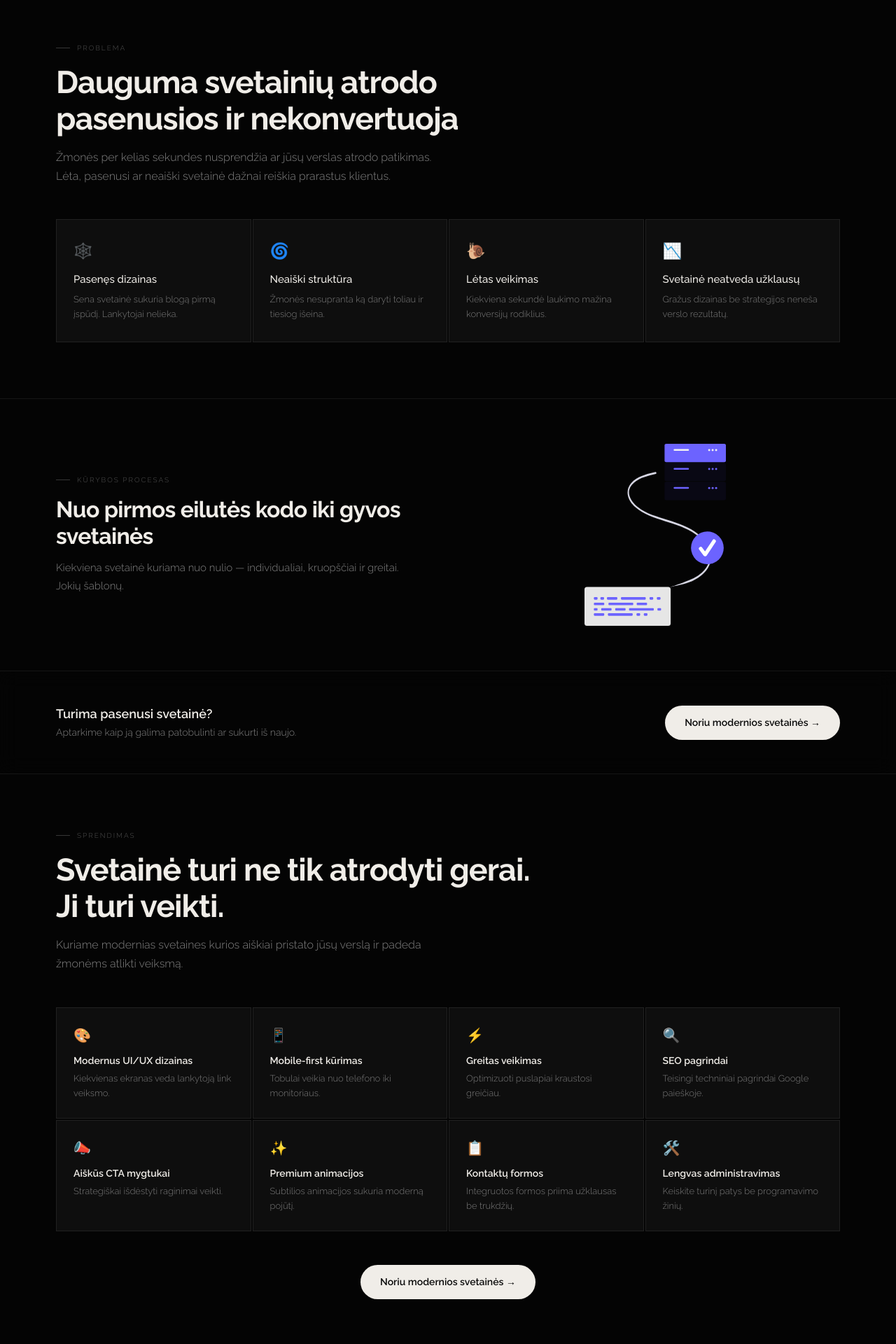
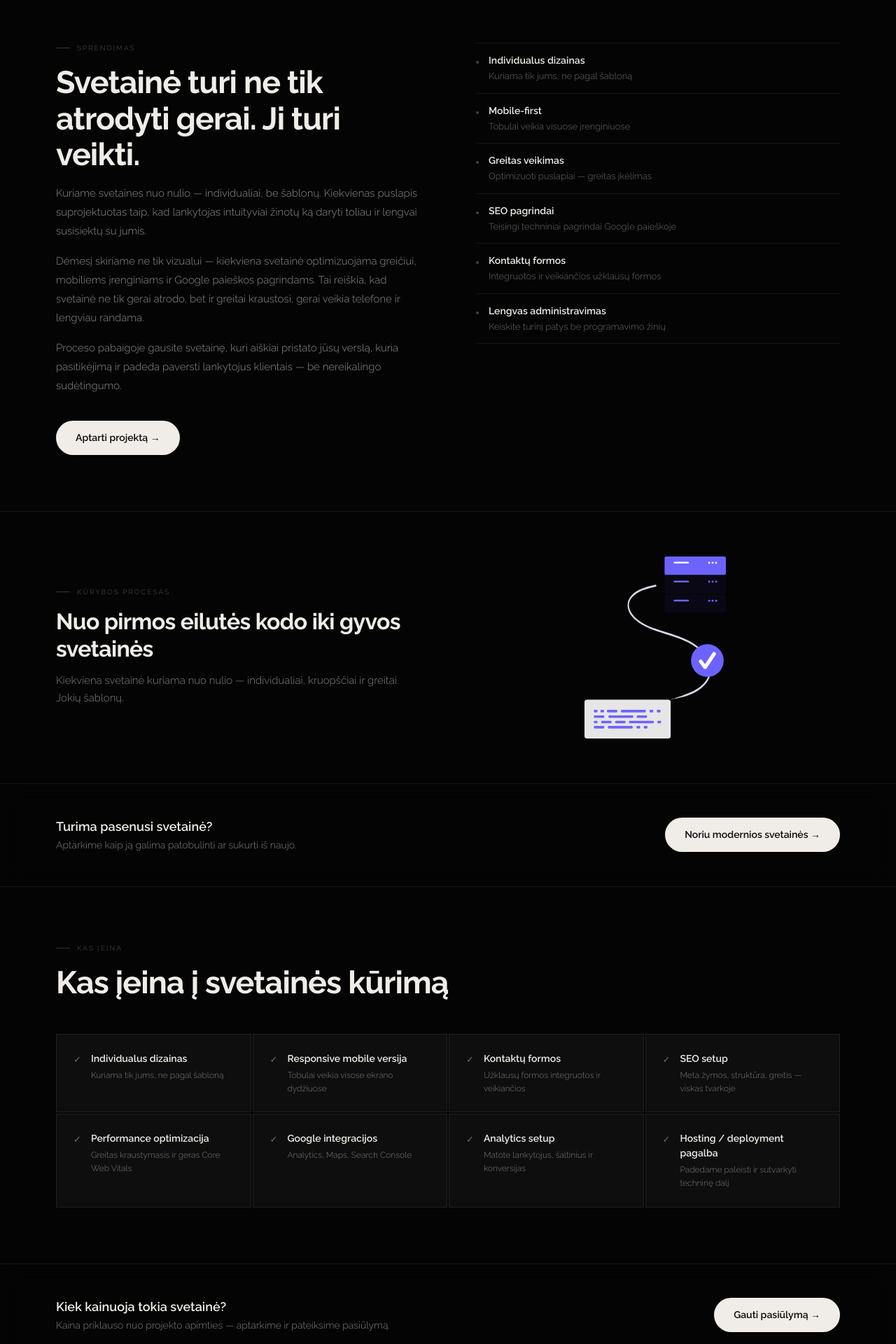
Before and after one commit to faustaskz/koma-studio, a Next.js app: page /paslaugos/svetainiu-kurimas in a window 1280 px wide. Shown: the part 820-2740 px from the top of the page at 70% size. Built offline with nearby package versions, Linux system fonts and the light colour scheme; a web font is replaced by a local one.

Commit message:
pakeitimai

```diff
--- a/app/layout.tsx
+++ b/app/layout.tsx
@@ -32,10 +32,6 @@ export const metadata: Metadata = {
     "Google Ads, Meta Ads ir SEO optimizacija jūsų verslo augimui. Modernios svetainės kurios atrodo profesionaliai ir generuoja klientus.",
   alternates: {
     canonical: BASE_URL,
-  },
-  icons: {
-    icon: '/favicon.svg',
-    apple: '/favicon.svg',
   },
   robots: {
     index: true,
--- a/app/paslaugos/svetainiu-kurimas/page.tsx
+++ b/app/paslaugos/svetainiu-kurimas/page.tsx
@@ -58,12 +58,14 @@ export default function SvetainiuKurimasPage() {
         .prob-desc { font-size: 13px; color: rgba(255,255,255,0.45); line-height: 1.6; }
 
         /* SOLUTION */
-        .sol-grid { display: grid; grid-template-columns: repeat(4,1fr); gap: 2px; margin-top: 48px; }
-        .sol-card { background: rgba(255,255,255,0.04); border: 1px solid rgba(255,255,255,0.08); padding: 24px; transition: background 0.2s; }
-        .sol-card:hover { background: rgba(255,255,255,0.07); }
-        .sol-icon { font-size: 20px; margin-bottom: 12px; }
-        .sol-title { font-size: 14px; font-weight: 600; color: #f0ede8; line-height: 1.4; margin-bottom: 0; }
-        .sol-desc { font-size: 13px; color: rgba(255,255,255,0.45); line-height: 1.6; margin-top: 6px; }
+        .sol-split { display: grid; grid-template-columns: 1fr 1fr; gap: 80px; align-items: start; }
+        .sol-body { font-size: 15px; color: rgba(255,255,255,0.55); line-height: 1.8; margin-bottom: 16px; }
+        .sol-list { display: flex; flex-direction: column; gap: 0; }
+        .sol-item { display: flex; align-items: baseline; gap: 14px; padding: 14px 0; border-bottom: 1px solid rgba(255,255,255,0.07); }
+        .sol-item:first-child { border-top: 1px solid rgba(255,255,255,0.07); }
+        .sol-item-dot { width: 4px; height: 4px; border-radius: 50%; background: rgba(255,255,255,0.25); flex-shrink: 0; margin-top: 8px; }
+        .sol-item-label { font-size: 14px; font-weight: 600; color: #f0ede8; margin-bottom: 2px; }
+        .sol-item-desc { font-size: 13px; color: rgba(255,255,255,0.4); line-height: 1.5; }
 
         /* GET */
         .get-grid { display: grid; grid-template-columns: repeat(4,1fr); gap: 2px; margin-top: 48px; }
@@ -145,7 +147,7 @@ export default function SvetainiuKurimasPage() {
           .cta-strip { padding: 32px 24px; flex-direction: column; text-align: center; }
           .cta-strip .btn-main { width: 100%; }
           .prob-grid { grid-template-columns: 1fr 1fr; gap: 2px; }
-          .sol-grid { grid-template-columns: 1fr 1fr; gap: 2px; }
+          .sol-split { grid-template-columns: 1fr; gap: 40px; }
           .get-grid { grid-template-columns: 1fr 1fr; gap: 2px; }
           .proc-grid { grid-template-columns: 1fr; gap: 2px; }
           .fit-grid { grid-template-columns: 1fr; }
@@ -180,24 +182,37 @@ export default function SvetainiuKurimasPage() {
         </div>
       </section>
 
-      {/* 2. PROBLEMA */}
+      {/* 2. SPRENDIMAS */}
       <section className="section">
-        <div className="sec-tag">Problema</div>
-        <h2 className="sec-title">Dauguma svetainių atrodo pasenusios ir nekonvertuoja</h2>
-        <p className="sec-sub">Žmonės per kelias sekundes nusprendžia ar jūsų verslas atrodo patikimas. Lėta, pasenusi ar neaiški svetainė dažnai reiškia prarastus klientus.</p>
-        <div className="prob-grid">
-          {[
-            { icon: '🕸️', title: 'Pasenęs dizainas', desc: 'Sena svetainė sukuria blogą pirmą įspūdį. Lankytojai nelieka.' },
-            { icon: '🌀', title: 'Neaiški struktūra', desc: 'Žmonės nesupranta ką daryti toliau ir tiesiog išeina.' },
-            { icon: '🐌', title: 'Lėtas veikimas', desc: 'Kiekviena sekundė laukimo mažina konversijų rodiklius.' },
-            { icon: '📉', title: 'Svetainė neatveda užklausų', desc: 'Gražus dizainas be strategijos neneša verslo rezultatų.' },
-          ].map(p => (
-            <div key={p.title} className="prob-card">
-              <div className="prob-icon">{p.icon}</div>
-              <div className="prob-title">{p.title}</div>
-              <p className="prob-desc">{p.desc}</p>
+        <div className="sol-split">
+          <div>
+            <div className="sec-tag">Sprendimas</div>
+            <h2 className="sec-title">Svetainė turi ne tik atrodyti gerai. Ji turi veikti.</h2>
+            <p className="sol-body">Kuriame svetaines nuo nulio — individualiai, be šablonų. Kiekvienas puslapis suprojektuotas taip, kad lankytojas intuityviai žinotų ką daryti toliau ir lengvai susisiektų su jumis.</p>
+            <p className="sol-body">Dėmesį skiriame ne tik vizualui — kiekviena svetainė optimizuojama greičiui, mobiliems įrenginiams ir Google paieškos pagrindams. Tai reiškia, kad svetainė ne tik gerai atrodo, bet ir greitai kraustosi, gerai veikia telefone ir lengviau randama.</p>
+            <p className="sol-body">Proceso pabaigoje gausite svetainę, kuri aiškiai pristato jūsų verslą, kuria pasitikėjimą ir padeda paversti lankytojus klientais — be nereikalingo sudėtingumo.</p>
+            <div style={{ marginTop: '36px' }}>
+              <button className="btn-main" onClick={cta}>Aptarti projektą →</button>
             </div>
-          ))}
+          </div>
+          <div className="sol-list">
+            {[
+              { label: 'Individualus dizainas', desc: 'Kuriama tik jums, ne pagal šabloną' },
+              { label: 'Mobile-first', desc: 'Tobulai veikia visuose įrenginiuose' },
+              { label: 'Greitas veikimas', desc: 'Optimizuoti puslapiai — greitas įkėlimas' },
+              { label: 'SEO pagrindai', desc: 'Teisingi techniniai pagrindai Google paieškoje' },
+              { label: 'Kontaktų formos', desc: 'Integruotos ir veikiančios užklausų formos' },
+              { label: 'Lengvas administravimas', desc: 'Keiskite turinį patys be programavimo žinių' },
+            ].map(s => (
+              <div key={s.label} className="sol-item">
+                <div className="sol-item-dot" />
+                <div>
+                  <div className="sol-item-label">{s.label}</div>
+                  <div className="sol-item-desc">{s.desc}</div>
+                </div>
+              </div>
+            ))}
+          </div>
         </div>
       </section>
 
@@ -221,34 +236,6 @@ export default function SvetainiuKurimasPage() {
         </div>
         <button className="btn-main" onClick={cta}>Noriu modernios svetainės →</button>
       </div>
-
-      {/* 3. SPRENDIMAS */}
-      <section className="section">
-        <div className="sec-tag">Sprendimas</div>
-        <h2 className="sec-title">Svetainė turi ne tik atrodyti gerai. Ji turi veikti.</h2>
-        <p className="sec-sub">Kuriame modernias svetaines kurios aiškiai pristato jūsų verslą ir padeda žmonėms atlikti veiksmą.</p>
-        <div className="sol-grid">
-          {[
-            { icon: '🎨', title: 'Modernus UI/UX dizainas', desc: 'Kiekvienas ekranas veda lankytoją link veiksmo.' },
-            { icon: '📱', title: 'Mobile-first kūrimas', desc: 'Tobulai veikia nuo telefono iki monitoriaus.' },
-            { icon: '⚡', title: 'Greitas veikimas', desc: 'Optimizuoti puslapiai kraustosi greičiau.' },
-            { icon: '🔍', title: 'SEO pagrindai', desc: 'Teisingi techniniai pagrindai Google paieškoje.' },
-            { icon: '📣', title: 'Aiškūs CTA mygtukai', desc: 'Strategiškai išdėstyti raginimai veikti.' },
-            { icon: '✨', title: 'Premium animacijos', desc: 'Subtilios animacijos sukuria moderną pojūtį.' },
-            { icon: '📋', title: 'Kontaktų formos', desc: 'Integruotos formos priima užklausas be trukdžių.' },
-            { icon: '🛠️', title: 'Lengvas administravimas', desc: 'Keiskite turinį patys be programavimo žinių.' },
-          ].map(s => (
-            <div key={s.title} className="sol-card">
-              <div className="sol-icon">{s.icon}</div>
-              <div className="sol-title">{s.title}</div>
-              <p className="sol-desc">{s.desc}</p>
-            </div>
-          ))}
-        </div>
-        <div style={{ marginTop: '48px', display: 'flex', justifyContent: 'center' }}>
-          <button className="btn-main" onClick={cta}>Noriu modernios svetainės →</button>
-        </div>
-      </section>
 
       {/* 4. KĄ GAUNATE */}
       <section className="section">
@@ -369,17 +356,6 @@ export default function SvetainiuKurimasPage() {
         </div>
       </section>
 
-      {/* GIF 3 — naršymo patirtis */}
-      <div className="gif-split">
-        <div>
-          <div className="gif-copy-tag">Galutinis rezultatas</div>
-          <h3 className="gif-copy-h">Štai kaip tai atrodo lankytojo akimis</h3>
-          <p className="gif-copy-p">Greita, sklandi, aiški. Tai ką žmonės jaučia atėję į modernią, gerai sukurtą svetainę.</p>
-        </div>
-        <div className="gif-frame">
-          <img src="/svetaineskurimasgif.webp" alt="Svetainės naršymas" />
-        </div>
-      </div>
 
       {/* 9. FAQ */}
       <section className="section">
```
Also changed, not shown: app/paslaugos/google-ads/page.tsx (+29 -30 lines), app/icon.svg (added).
